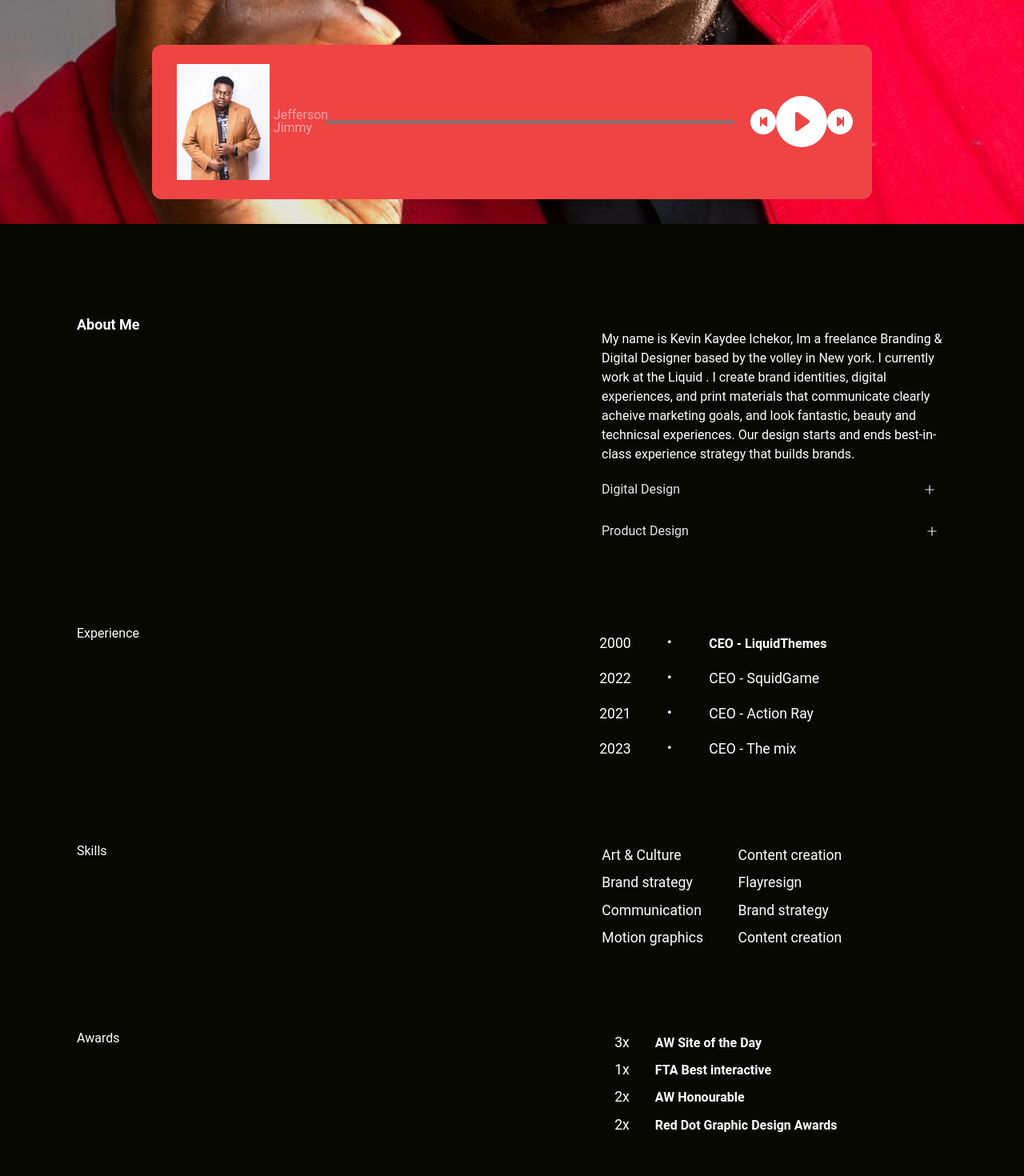
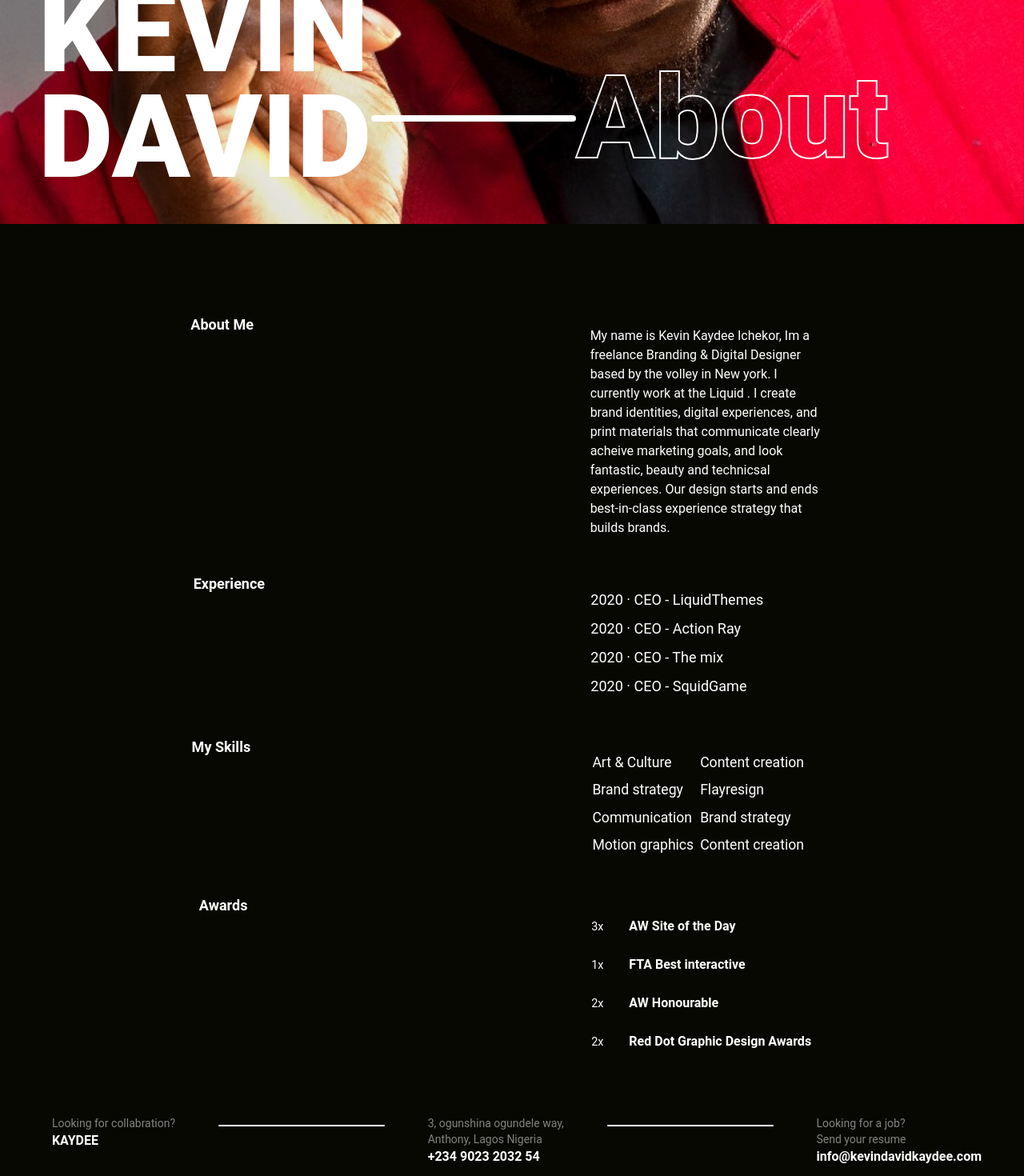
Before and after one commit to Simplevhick/Kevindavid, a Next.js app: page /about in a window 1280 px wide. Shown: the part 520-1990 px from the top of the page at 80% size. Built offline with nearby package versions, Linux system fonts and the light colour scheme.

Commit message:
retouched the pages and made them responsive

```diff
--- a/app/about/page.js
+++ b/app/about/page.js
@@ -1,19 +1,156 @@
 "use client";
-
-import Hero from "@/components/Hero";
-import Link from "next/link";
-import { AiOutlinePlus } from "react-icons/ai";
 
 const About = () => {
   return (
     <>
-      <div className="" id="about">
-        <Hero heading="KAYDEE" message="ABOUT" />
+      <div
+        className="relative w-full flex items-end h-screen mb-[7rem] lg:w-full lg:flex lg:items-end lg:h-screen lg:mb-[7rem] md:w-full md:flex md:items-end md:h-screen md:mb-[7rem] bg-fixed bg-center bg-cover custom-img2"
+        id="about"
+      >
+        <div className="text-[7rem] pl-[1rem] min-w-screen lg:text-[9rem] lg:pl-[3rem] lg:flex lg:min-w-screen md:text-[6rem] md:pl-[1.7rem] md:flex md:min-w-screen">
+          <div className="">
+            <h3 className="text-white leading-[3rem] font-extrabold">KEVIN</h3>
+            <h3 className="text-white font-extrabold">DAVID</h3>
+          </div>
+          <div className="flex-none items-center lg:flex lg:items-center md:flex md:items-center">
+            <div className="bg-white hidden w-[16rem] rounded-xl h-2 lg:bg-white lg:block lg:w-[16rem] lg:rounded-xl lg:h-2 md:bg-white md:block md:w-[16rem] md:rounded-xl md:h-2"></div>
+            <h3 className="text-white text-cs font-extrabold">About</h3>
+          </div>
+        </div>
       </div>
 
-      <div className="text-white">
-        <div className="text-white m-4 max-w-[1240px] lg:text-white lg:m-24 lg:flex lg:max-w-[1240px] md:text-white md:m-24 md:flex md:max-w-[1240px]">
-          <div className="flex-none lg:flex lg:flex-1 md:flex md:flex-1">
+      <div className="text-white max-w-[1240px] m-auto">
+        <div className="m-4 lg:flex lg:justify-around lg:m-4 md:flex md:justify-around md:m-4">
+          <div>
+            <h3 className="text-lg font-bold">About Me</h3>
+          </div>
+          <div className="text-md leading-[1.5rem] w-[23rem] p-4 lg:text-md lg:w-[20rem] md:text-md md:w-[20rem]">
+            <p>
+              My name is Kevin Kaydee Ichekor, Im a freelance Branding & Digital
+              Designer based by the volley in New york. I currently work at the
+              Liquid . I create brand identities, digital experiences, and print
+              materials that communicate clearly acheive marketing goals, and
+              look fantastic, beauty and technicsal experiences. Our design
+              starts and ends best-in-class experience strategy that builds
+              brands.
+            </p>
+          </div>
+        </div>
+
+        <div className="m-4 lg:flex lg:justify-around lg:m-7 md:flex md:justify-around md:m-7">
+          <div>
+            <h3 className="text-lg font-bold">Experience</h3>
+          </div>
+          <div className="text-md w-[20rem] p-4 lg:text-md lg:w-[20rem] lg:p-4 md:text-md md:w-[20rem] md:p-4">
+            <div className="text-lg p-1 ">2020 · CEO - LiquidThemes</div>
+            <div className="text-lg p-1">2020 · CEO - Action Ray</div>
+            <div className="text-lg p-1">2020 · CEO - The mix</div>
+            <div className="text-lg p-1">2020 · CEO - SquidGame</div>
+          </div>
+        </div>
+
+        <div className="m-4 lg:flex lg:justify-around md:flex md:justify-around md:m-4">
+          <div>
+            <h3 className="text-lg font-bold">My Skills</h3>
+          </div>
+          <div className="text-md w-[20rem] p-4 lg:flex lg:text-md lg:w-[20rem] lg:p-4 md:text-md md:p-4">
+            <div className="">
+              <div className="p-1 lg:p-1">
+                <p className="text-[1.1rem] lg:text-[1.1rem] md:text-[1.1rem]">
+                  Art & Culture
+                </p>
+              </div>
+              <div className="p-1 lg:p-1 md:flex md:items-center">
+                <p className="text-[1.1rem] ">Brand strategy</p>
+              </div>
+              <div className="p-1 lg:p-1 md:flex md:items-center">
+                <p className="text-[1.1rem] lg:text-[1.1rem] md:text-[1.1rem]">
+                  Communication
+                </p>
+              </div>
+
+              <div className="p-1 lg:p-1 md:flex md:items-center">
+                <p className="text-[1.1rem] lg:text-[1.1rem] md:text-[1.1rem] whitespace-nowrap">
+                  Motion graphics
+                </p>
+              </div>
+            </div>
+            <div className="whitespace-nowrap">
+              <div className="p-1 lg:p-1 md:flex md:items-center">
+                <p className="text-[1.1rem] lg:text-[1.1rem] md:text-[1.1rem]">
+                  Content creation
+                </p>
+              </div>
+              <div className="p-1 lg:p-1 md:flex md:items-center">
+                <p className="text-[1.1rem] lg:text-[1.1rem] md:text-[1.1rem]">
+                  Flayresign
+                </p>
+              </div>
+              <div className="p-1 lg:p-1 md:flex md:items-center">
+                <p className="text-[1.1rem] lg:text-[1.1rem] md:text-[1.1rem]">
+                  Brand strategy
+                </p>
+              </div>
+              <div className="p-1 lg:p-1 md:flex md:items-center">
+                <p className="text-[1.1rem] lg:text-[1.1rem] md:text-[1.1rem]">
+                  Content creation
+                </p>
+              </div>
+            </div>
+          </div>
+        </div>
+
+        <div className="m-4 lg:flex lg:justify-around lg:m-7 md:flex md:justify-around md:m-4">
+          <div>
+            <h3 className="text-lg font-bold">Awards</h3>
+          </div>
+          <div className="text-md w-[20rem] p-4 whitespace-nowrap md:p-4">
+            <div className="">
+              <div className="p-1 lg:p-3">
+                <p className="text-[0.90rem] lg:text-[0.90rem] md:text-[0.90rem]">
+                  3x
+                  <span className="text-[1rem] font-semibold pl-8 lg:pl-8 md:pl-5">
+                    AW Site of the Day
+                  </span>
+                </p>
+              </div>
+              <div className="p-1 lg:p-3">
+                <p className="text-[0.90rem] lg:text-[0.90rem] md:text-[0.90rem]">
+                  1x
+                  <span className="text-[1rem] font-semibold pl-8 lg:pl-8 md:pl-5">
+                    FTA Best interactive
+                  </span>
+                </p>
+              </div>
+              <div className="p-1 lg:p-3 ">
+                <p className="text-[0.90rem] lg:text-[0.90rem] md:text-[0.90rem]">
+                  2x
+                  <span className="text-[1rem] font-semibold pl-8 lg:pl-8 md:pl-5">
+                    AW Honourable
+                  </span>
+                </p>
+              </div>
+              <div className="p-1 lg:p-3 ">
+                <p className="text-[0.90rem] lg:text-[0.90rem] md:text-[0.90rem]">
+                  2x
+                  <span className="text-[1rem] font-semibold pl-8 lg:pl-8 md:pl-5">
+                    Red Dot Graphic Design Awards
+                  </span>
+                </p>
+              </div>
+            </div>
+          </div>
+        </div>
+      </div>
+    </>
+  );
+};
+
+export default About;
+
+{
+  /* <div className="flex justify-around">
+          <div className="">
             <h3 className="text-lg font-bold">About Me</h3>
           </div>
           <div className="text-md w-[22rem] mt-5 lg:text-md lg:w-[27rem] md:text-md md:w-[27rem]">
@@ -57,11 +194,13 @@ const About = () => {
               </div>
             </div>
           </div>
-        </div>
+        </div> */
+}
 
-        <div className="text-white m-5 max-w-[1240px] lg:text-white lg:m-24 lg:gap-[52.5%] lg:flex lg:max-w-[1240px] md:text-white md:m-24 md:gap-[28%] md:flex md:max-w-[1240px]">
+{
+  /* <div className="flex justify-around">
           <div className="">
-            <h3>Experience</h3>
+            <h3 className="text-lg font-bold">Experience</h3>
           </div>
 
           <div className="">
@@ -118,16 +257,18 @@ const About = () => {
               </p>
             </div>
           </div>
-        </div>
-        <div className="">
-          <div className="text-white m-6 max-w-[1240px] lg:text-white lg:m-24 lg:max-w-[1240px] md:text-white md:m-24 md:max-w-[1240px] gap-[80%] lg:flex lg:gap-[56.5%] md:flex md:gap-[35%]">
-            <div className="flex ">
-              <h3>Skills</h3>
+        </div> */
+}
+{
+  /* <div className="">
+          <div className="flex justify-around">
+            <div className="">
+              <h3 className="text-lg font-bold">Skills</h3>
             </div>
 
             <div className=" lg:flex lg:gap-[13%] md:flex md:gap-[13%]">
               <div className="">
-                <div className="p-1 lg:p-1 md:p-1 md:flex md:items-center">
+                <div className="p-1">
                   <p className="text-[1.1rem] lg:text-[1.1rem] md:text-[1.1rem]">
                     Art & Culture
                   </p>
@@ -141,7 +282,7 @@ const About = () => {
                   </p>
                 </div>
 
-                <div className="p-1 lg:p-1 md:p-1 md:flex md:items-center">
+                <div className="p-1 md:p-1 md:flex md:items-center">
                   <p className="text-[1.1rem] lg:text-[1.1rem] md:text-[1.1rem] whitespace-nowrap">
                     Motion graphics
                   </p>
@@ -166,9 +307,9 @@ const About = () => {
           </div>
         </div>
 
-        <div className="text-white m-6 max-w-[1240px] lg:text-white lg:m-24 lg:gap-[56.5%] lg:flex lg:max-w-[1240px] md:text-white md:m-24 md:gap-[31%] md:flex md:max-w-[1240px]">
+        <div className="flex justify-around">
           <div className="">
-            <h3>Awards</h3>
+            <h3 className="text-lg font-bold">Awards</h3>
           </div>
 
           <div className="">
@@ -205,10 +346,5 @@ const About = () => {
               </p>
             </div>
           </div>
-        </div>
-      </div>
-    </>
-  );
-};
-
-export default About;
+        </div> */
+}
--- a/app/globals.css
+++ b/app/globals.css
@@ -19,6 +19,9 @@ body {
 }
 
 .custom-img {
+  background-image: url("/assets/kev5.jpg");
+}
+.custom-img2 {
   background-image: url("/assets/kev5.jpg");
 }
 
--- a/components/Blogs.jsx
+++ b/components/Blogs.jsx
@@ -3,7 +3,7 @@ import Link from "next/link";
 
 const Blogs = () => {
   return (
-    <div id="blog">
+    <div className="mb-[5rem]" id="blog">
       <div className="flex items-center justify-center flex-col text-white">
         <h1 className="text-[1.5rem]">Hope You Like It</h1>
         <h1 className="text-[2rem] font-bold lg:text-[2.8rem] lg:font-bold md:text-[2.8rem] md:font-bold">
--- a/components/Footer.jsx
+++ b/components/Footer.jsx
@@ -8,7 +8,7 @@ const Footer = () => {
   return (
     <>
       <div
-        className="ml-auto mr-auto mt-72 text-white max-w-[1240px] lg:mt-64 lg:mr-auto lg:ml-auto md:mr-auto md:ml-auto"
+        className="ml-auto mr-auto mt-10 text-white max-w-[1240px] lg:mr-auto lg:ml-auto md:mr-auto md:ml-auto"
         id="footer"
       >
         <div className="">
@@ -45,7 +45,7 @@ const Footer = () => {
                   Send your resume
                 </p>
               </div>
-              <h3 className="text-[1rem] font-bold">info@KAYDEE.com</h3>
+              <h3 className="text-[1rem] font-bold">info@kevindavidkaydee.com</h3>
             </div>
           </div>
         </div>
@@ -62,7 +62,7 @@ const Footer = () => {
             </h3>
           </div>
 
-          <Link href="">
+          <Link href="" mailto="">
             <div className="w-[10rem] flex justify-center items-center h-[10rem] bg-black-500 rounded-[50%] border border-white lg:w-[9rem] lg:flex lg:justify-center lg:items-center lg:h-[9rem] lg:bg-black-500 lg:rounded-[50%] lg:border lg:border-white md:w-[11rem] md:flex md:justify-center md:items-center md:h-[11rem] md:bg-black-500 md:rounded-[50%] md:border md:border-white">
               <p className="text-sm w-20 lg:text-sm lg:w-20 md:text-md md:w-20 font-normal">
                 SEND ME A MESSAGE
--- a/components/Tour.jsx
+++ b/components/Tour.jsx
@@ -88,7 +88,7 @@ const Tour = () => {
   }, []);
 
   return (
-    <div className="relative mb-[4.3rem]" id="tours">
+    <div className="relative mb-[5rem] m-auto lg:relative lg:mb-[5rem] lg:m-auto md:relative md:mb-[5rem] md:m-auto" id="tours">
       <div className=" text-white bg-[url('/assets/kev5.jpg')] rounded-2xl flex h-[60vh] justify-center w-[100vw] mt-[4.3rem] mb-[15rem] lg:rounded-3xl lg:flex lg:h-[70vh] lg:justify-center lg:w-[100vw] lg:mt-[4.3rem] md:rounded-3xl md:flex md:h-[70vh] md:justify-center md:w-[100vw] md:mt-[4.3rem] bg-fixed bg-center bg-cover bg-no-repeat">
         <div>
           <div className="mt-5">
@@ -100,7 +100,7 @@ const Tour = () => {
         </div>
       </div>
 
-      <div className="absolute rounded-md w-[83vw] top-[14rem] ml-8 lg:w-[93vw] lg:top-[20rem] lg:ml-11 md:w-[90vw] md:top-[20rem] md:ml-11">
+      <div className="absolute rounded-md w-[83vw] m-auto top-[13rem] ml-8 lg:w-[93vw] lg:m-auto lg:top-[20rem] lg:ml-11 md:w-[90vw] md:top-[20rem] md:ml-11">
         <div className="rounded-md h-[100%] text-white bg-gradient-to-r  from-purple-700 to-red-500 ">
           <div className="p-7 lg:p-7 md:p-7">
             <h3 className="text-[1.4rem] text-md font-bold lg:text-[1.6rem] lg:text-xl lg:font-bold md:text-[1.2rem] md:text-sm md:font-bold">
```
